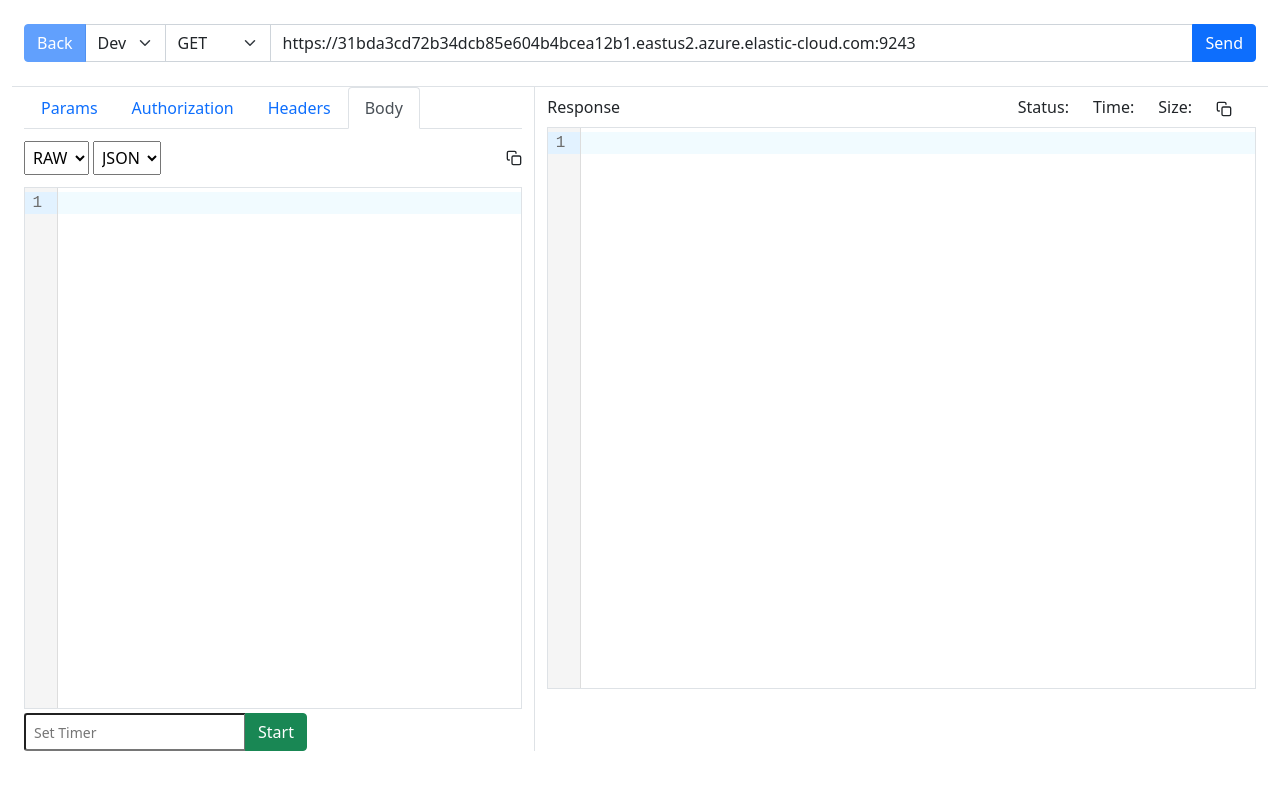
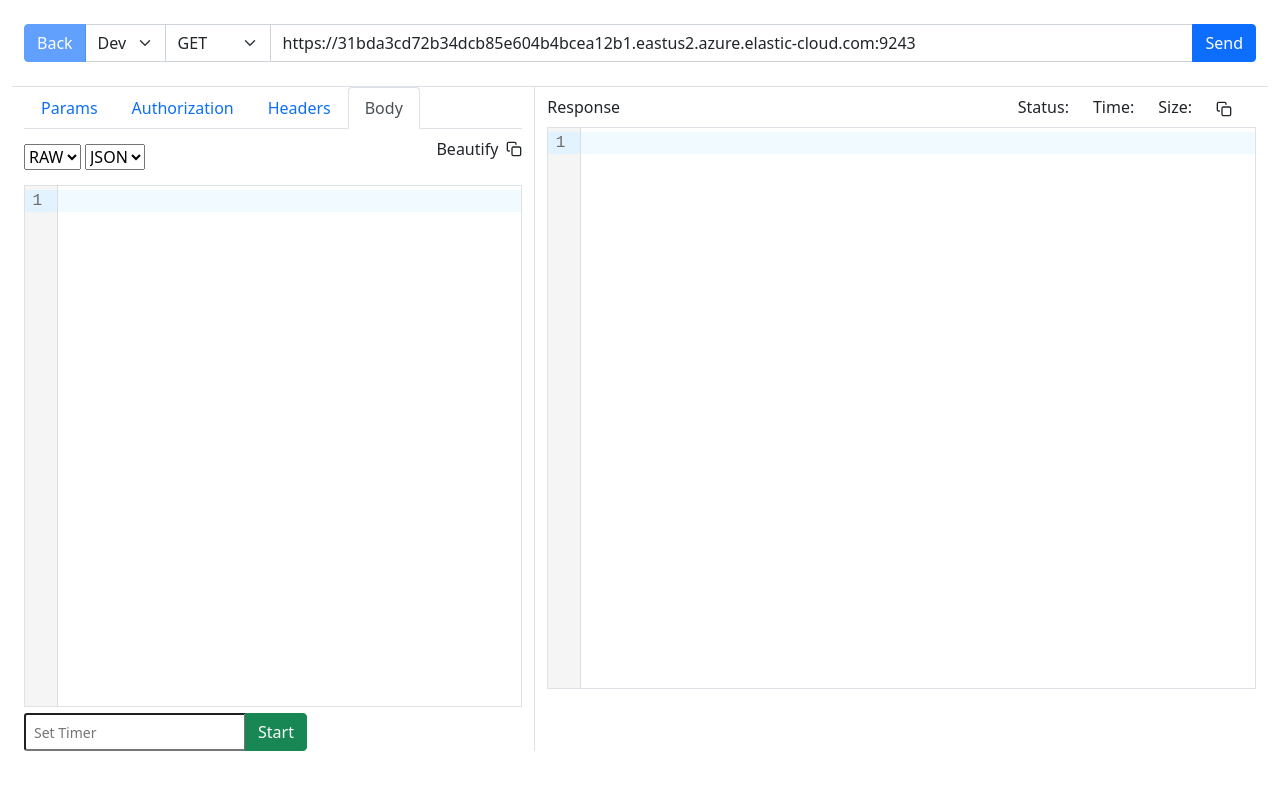
Before and after one commit to KRISHNANGIT/els, a React (Create React App) app in the folder elastic-search/: page / in a window 1280 px wide. Shown: the top 790 px of the page. Built offline with nearby package versions, Linux system fonts and the light colour scheme.

Commit message:
add beautify option to request body

```diff
--- a/elastic-search/src/App.css
+++ b/elastic-search/src/App.css
@@ -36,3 +36,11 @@
   cursor: pointer;
   background-color: darkgray;
 } */
+
+#beautify{
+  cursor: pointer;
+}
+
+#beautify:hover{
+  color: orange !important;
+}
--- a/elastic-search/src/Body.js
+++ b/elastic-search/src/Body.js
@@ -6,41 +6,50 @@ import { FiCopy } from "react-icons/fi";
 import { FaClipboardCheck } from "react-icons/fa";
 
 function Body({ reqValue, setReqValue }) {
-  const [isCopied, setIsCopied] = useState(false)
+  const [isCopied, setIsCopied] = useState(false);
 
   const handleClipboard = () => {
-    setIsCopied(true)
-    setTimeout(()=>{
-      setIsCopied(false)
-    }, 1000)
-  }
+    setIsCopied(true);
+    setTimeout(() => {
+      setIsCopied(false);
+    }, 1000);
+  };
+
+  const beautify = () => {
+    setReqValue(JSON.stringify(JSON.parse(reqValue), null, 2) || null);
+  };
+
   return (
-    <div style={{"height":"70vh"}}>
+    <div style={{ height: "70vh" }}>
       <nav className="navbar">
         <div>
-          <select className="selectpicker p-1">
-            {/* <option value="none">none</option> */}
-            {/* <option value="form-data">form-data</option> */}
-            {/* <option value="Headers">x-www-form-urlencoded</option> */}
+          <select className="selectpicker">
             <option selected value="raw">
               RAW
             </option>
-            {/* <option value="binary">binary</option> */}
-            {/* <option value="GraphQL">GraphQL</option> */}
           </select>
-          <select className="m-1 p-1">
-            {/* <option value="Text">Text</option> */}
-            {/* <option value="Javascript">Javascript</option> */}
+          <select className="ms-1">
             <option selected value="JSON">
               JSON
             </option>
-            {/* <option value="HTML">HTML</option> */}
-            {/* <option value="XML">XML</option> */}
           </select>
         </div>
-        <CopyToClipboard className="clipboard" text={reqValue} onCopy={handleClipboard}>
-          {isCopied ? <FaClipboardCheck color="green" /> : <FiCopy title="copy to clipboard"/>}
-        </CopyToClipboard>
+        <div className="d-flex flex-direction-column">
+          <p className="me-2" id="beautify" onClick={beautify}>
+            Beautify
+          </p>
+          <CopyToClipboard
+            className="clipboard mt-1"
+            text={reqValue}
+            onCopy={handleClipboard}
+          >
+            {isCopied ? (
+              <FaClipboardCheck color="green" />
+            ) : (
+              <FiCopy title="copy to clipboard" />
+            )}
+          </CopyToClipboard>
+        </div>
       </nav>
       <div className="border">
         <CodeMirror
```
